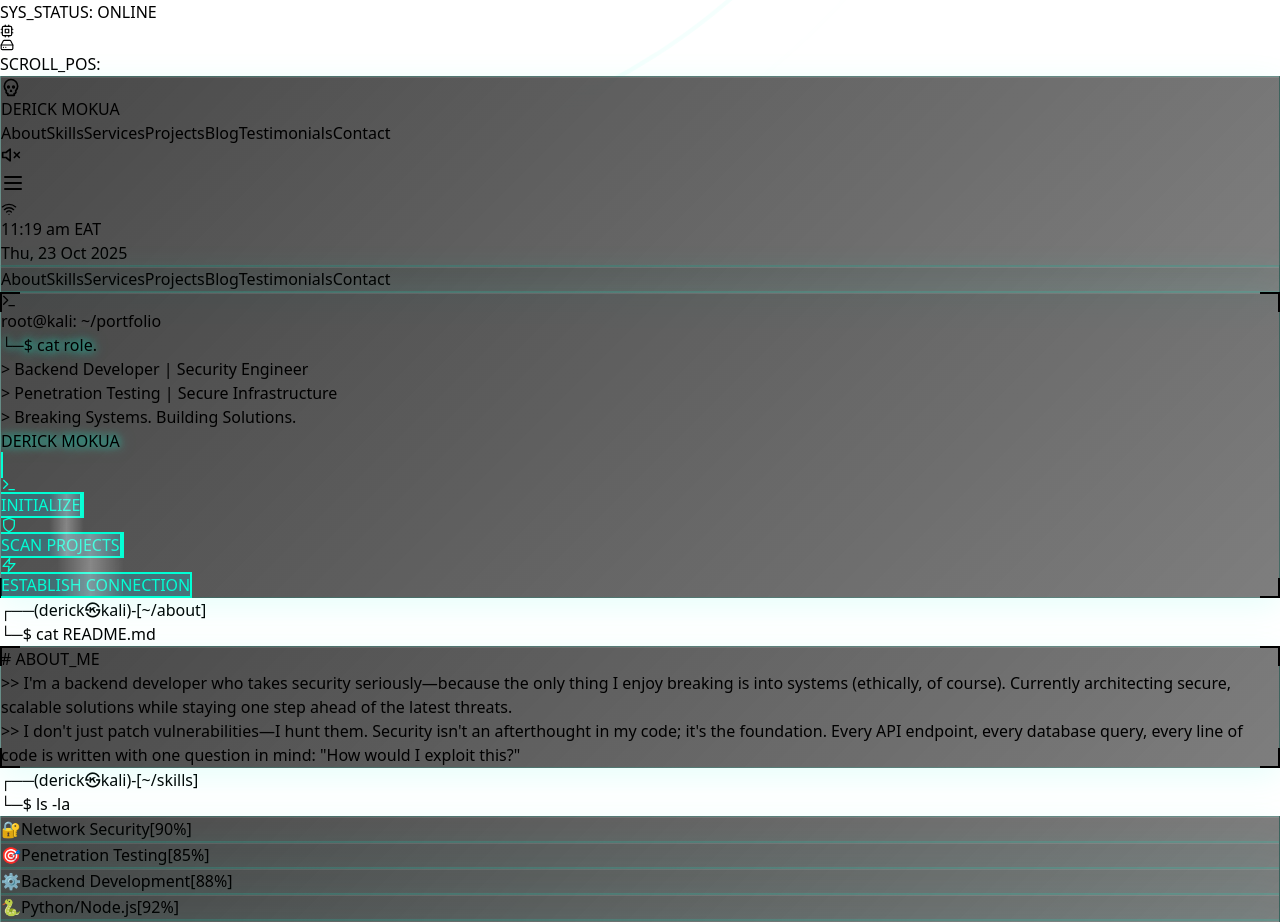
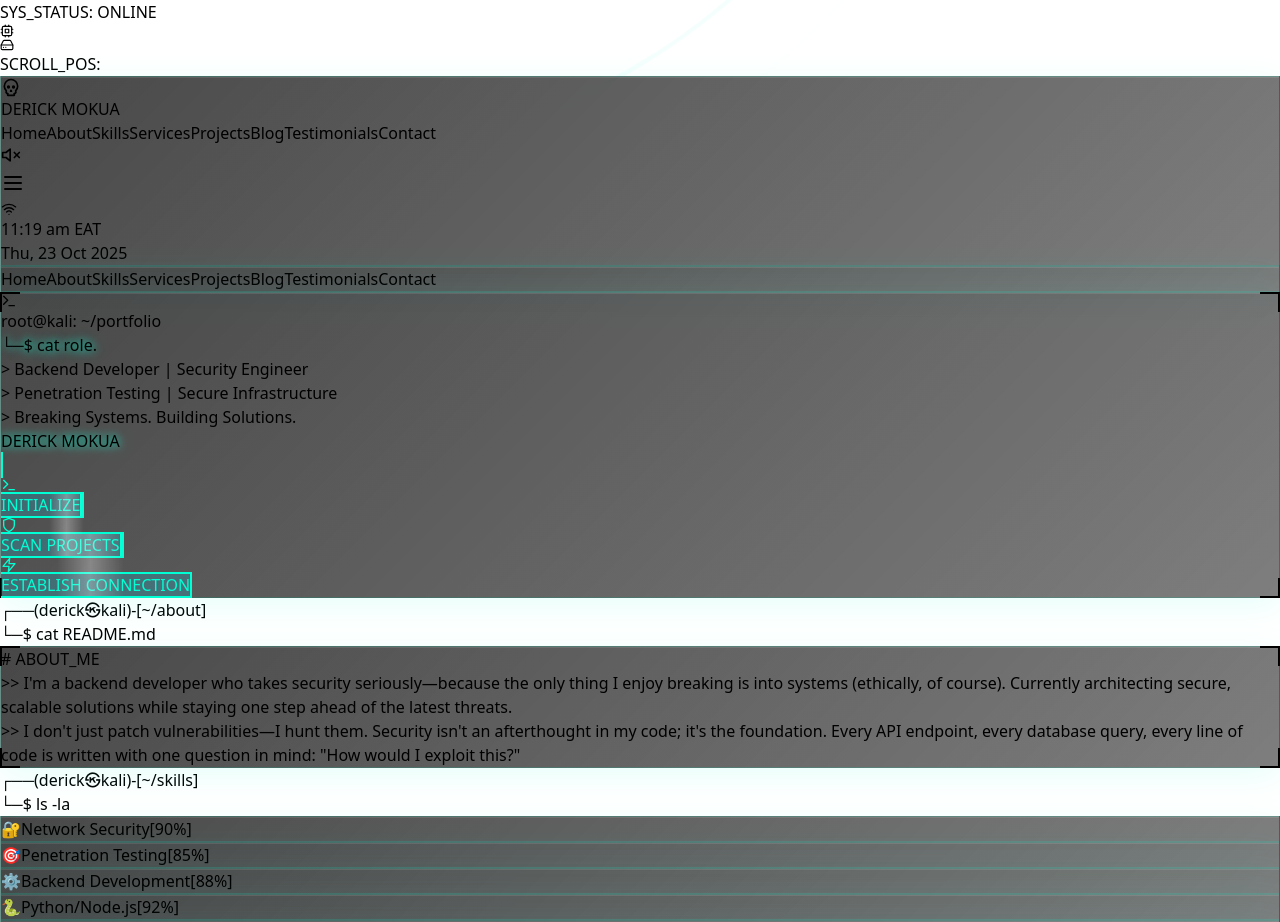
Before and after one commit to derickmokua/my_portfolio, a React (Vite) app: page / in a window 1280 px wide. Shown: the part 2400-3322 px from the top of the page. Built offline with nearby package versions, Linux system fonts and the light colour scheme; the HTML template or start-up script is replaced by a standard one.

Commit message:
Add Home link to navbar (scroll to top)

```diff
--- a/src/App.jsx
+++ b/src/App.jsx
@@ -313,6 +313,13 @@ export default function App() {
             <GlitchText className="text-cyan-400 font-bold hidden sm:inline">DERICK MOKUA</GlitchText>
           </div>
           <nav className="hidden md:flex items-center gap-4 text-sm">
+            <a
+              href="#"
+              onClick={(e) => { e.preventDefault(); window.scrollTo({ top: 0, behavior: 'smooth' }); setIsMenuOpen(false); }}
+              className="text-gray-300 hover:text-cyan-400 hover:neon transition-all duration-300 px-2 py-1 rounded"
+            >
+              Home
+            </a>
             {navLinks.map(link => (
               <a key={link.name} href={link.href} onClick={(e) => scrollToSection(e, link.href)} className="text-gray-300 hover:text-cyan-400 hover:neon transition-all duration-300 px-2 py-1 rounded">
                 {link.name}
@@ -339,6 +346,13 @@ export default function App() {
         </header>
 
         <div className={`fixed inset-0 top-16 z-30 md:hidden glass-enhanced flex flex-col items-center justify-center gap-8 text-2xl transition-all duration-300 ${isMenuOpen ? 'opacity-100 translate-x-0' : 'opacity-0 -translate-x-full pointer-events-none'}`}>
+          <a
+            href="#"
+            onClick={(e) => { e.preventDefault(); window.scrollTo({ top: 0, behavior: 'smooth' }); setIsMenuOpen(false); }}
+            className="text-gray-300 hover:text-cyan-400 hover:neon transition-all duration-300 px-4 py-2 rounded"
+          >
+            Home
+          </a>
           {navLinks.map(link => (
             <a key={link.name} href={link.href} onClick={(e) => scrollToSection(e, link.href)} className="text-gray-300 hover:text-cyan-400 hover:neon transition-all duration-300 px-4 py-2 rounded">
               {link.name}
```
